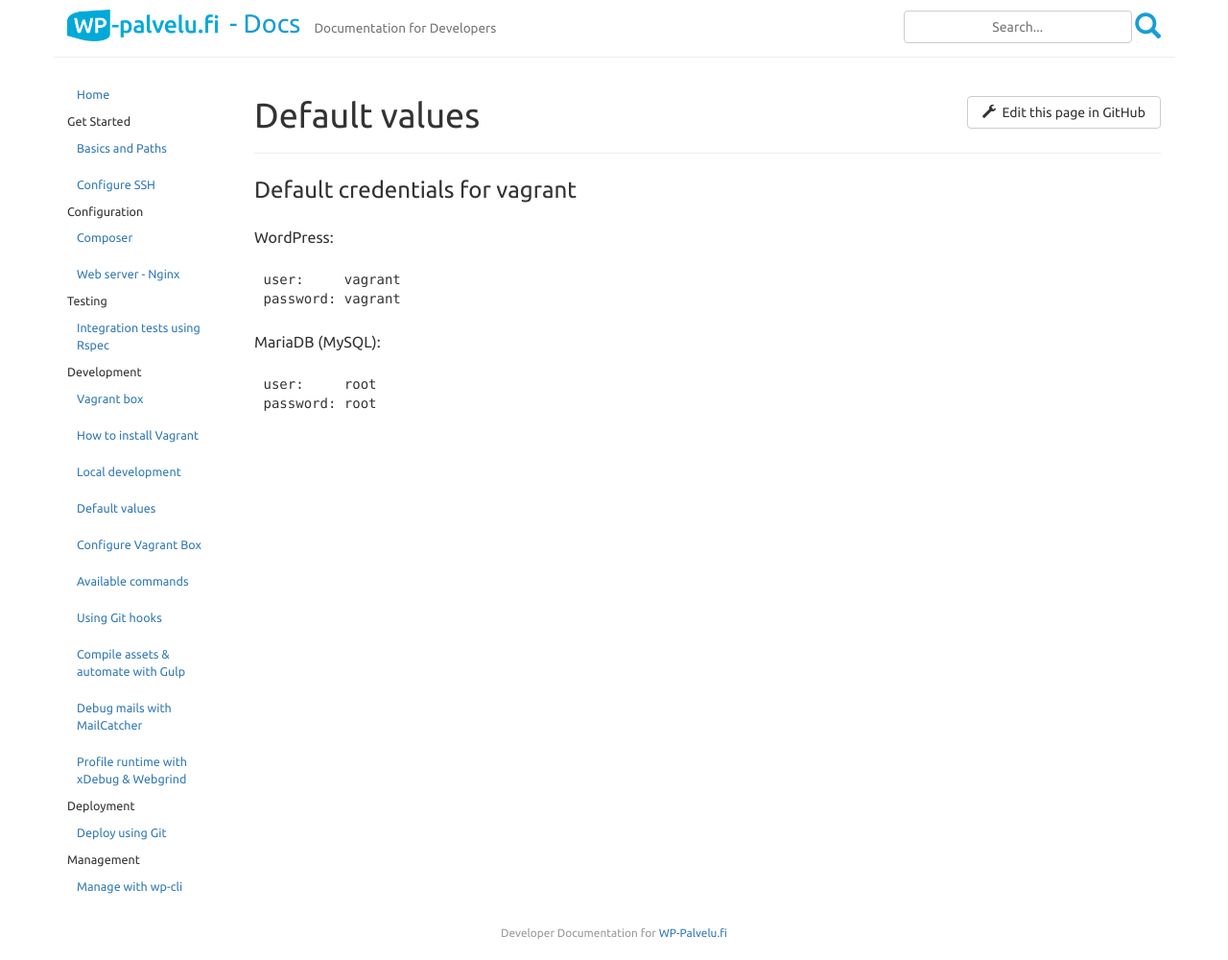
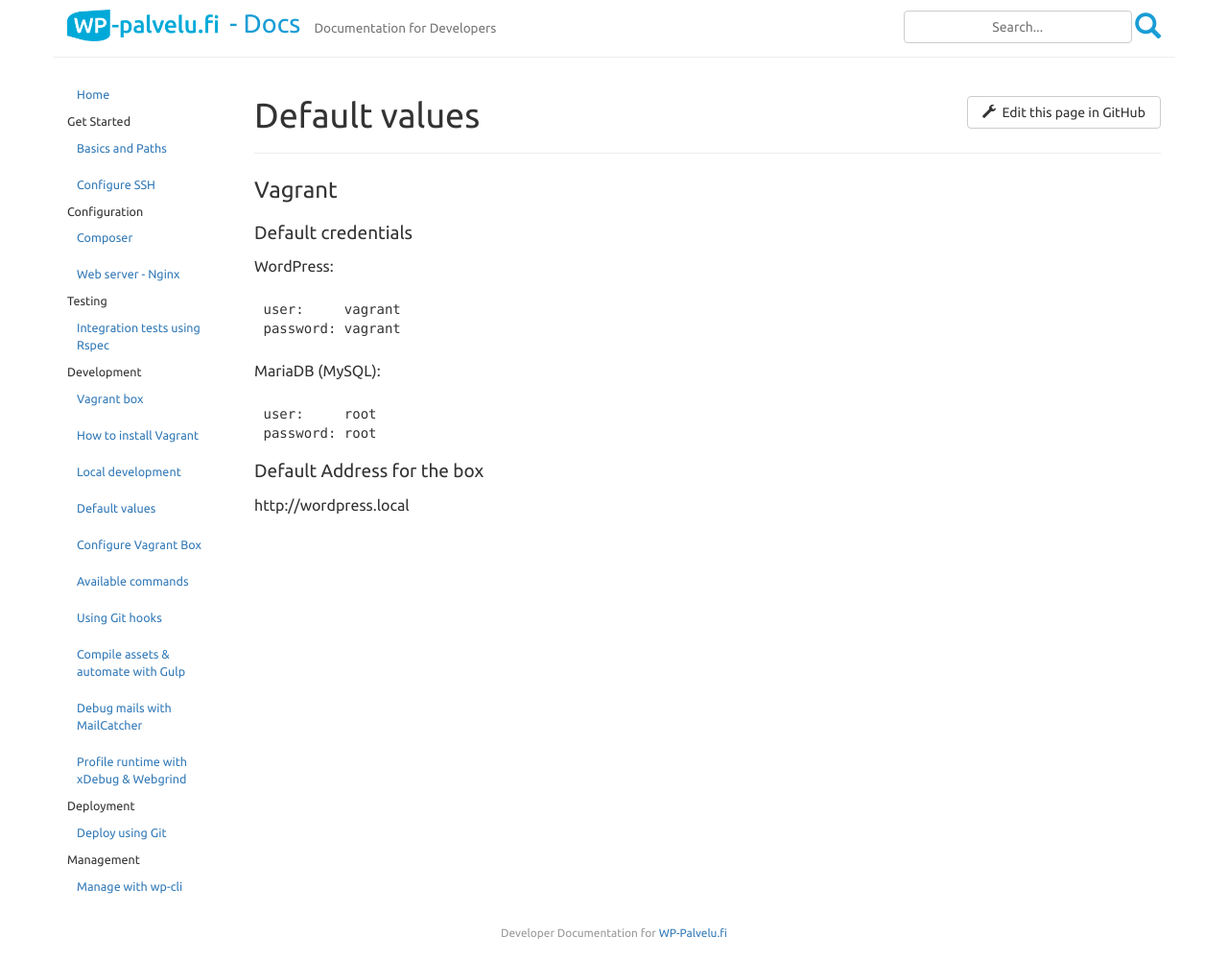
Before and after one commit to Seravo/docs, a Jekyll site: the page built from _posts/2015-10-13-defaults.md, in a window 1280 px wide. Shown: the whole page at 96% size. Built offline with Jekyll 4.4.1, drawn with Linux system fonts in a browser that asks for light colours; nearby versions of some CDN libraries; Markdown is read by kramdown in place of the engine named in the settings.

Commit message:
Add vagrant default url address to docs

````diff
--- a/_posts/2015-10-13-defaults.md
+++ b/_posts/2015-10-13-defaults.md
@@ -21,3 +22,5 @@
 user:     root
 password: root
 ```
+#### Default Address for the box
+http://wordpress.local
````
Also changed, not shown: other parts of _posts/2015-10-13-defaults.md (+2 -1 lines).
